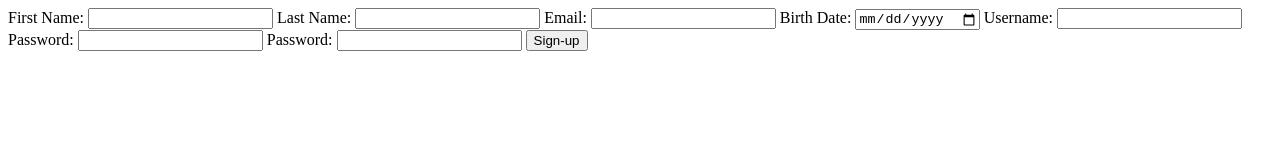
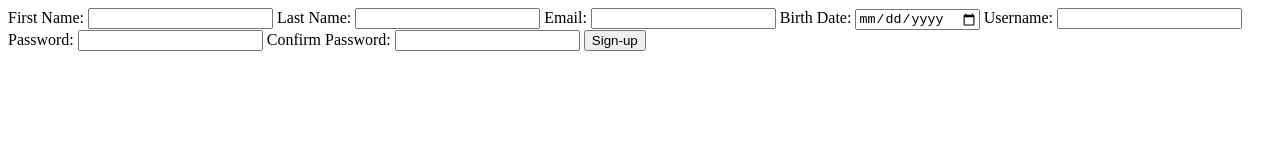
Before and after one commit to rumenmitov/ucloud, a website: page public/signup/signup.html in a window 1280 px wide. Drawn offline with Linux system fonts and the light colour scheme.

Commit message:
Form label

```diff
--- a/public/signup/signup.html
+++ b/public/signup/signup.html
@@ -21,7 +21,7 @@
         <input type="text" name="username" required pattern="[a-zA-Z_0-9]{1,20}">
         <label for="password">Password:</label>
         <input type="password" name="password" autocomplete="new-password" required>
-        <label for="password_confirm">Password:</label>
+        <label for="password_confirm">Confirm Password:</label>
         <input type="password" name="password_confirm" autocomplete="new-password" required>
         <button type="submit">Sign-up</button>
     </form>
```
